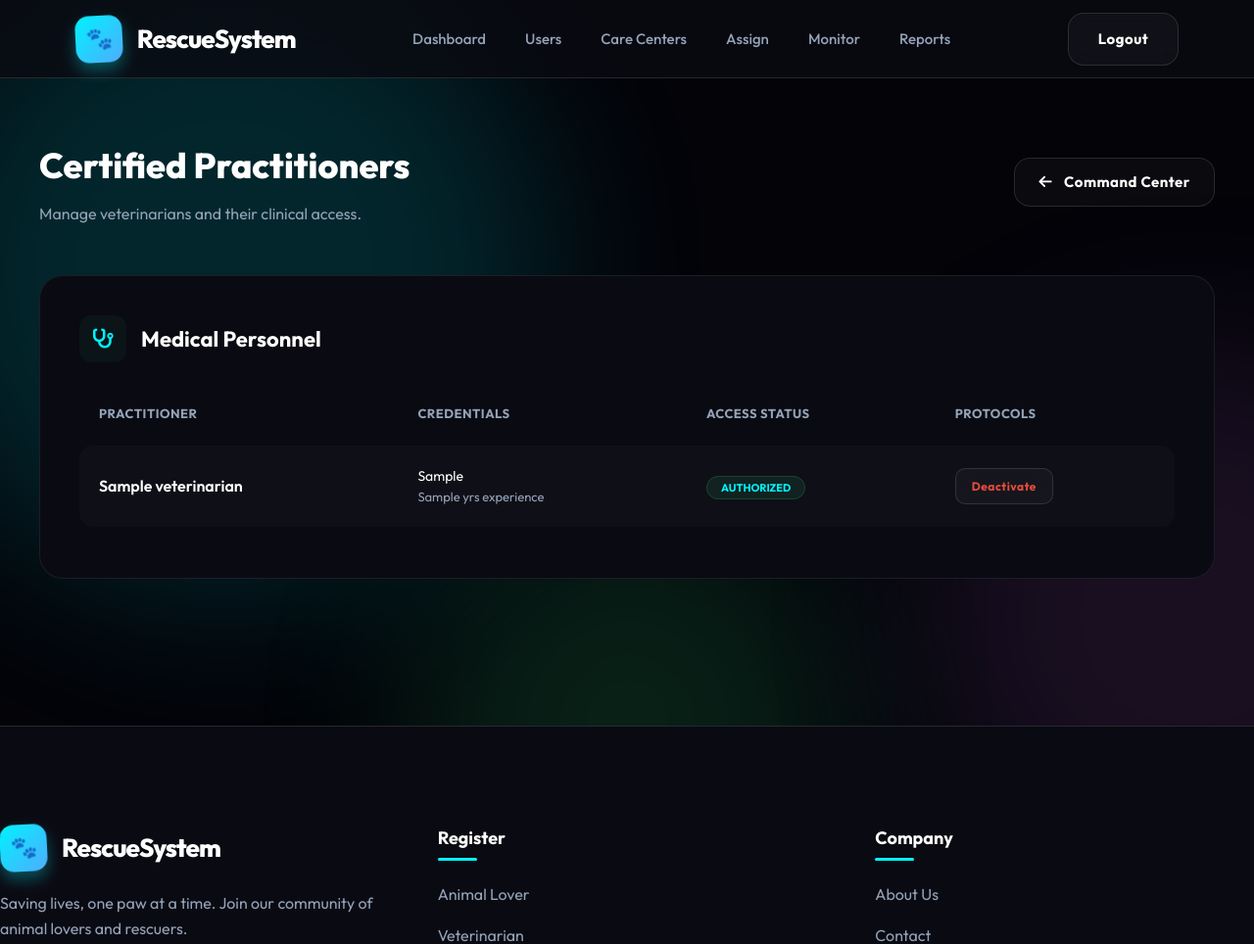
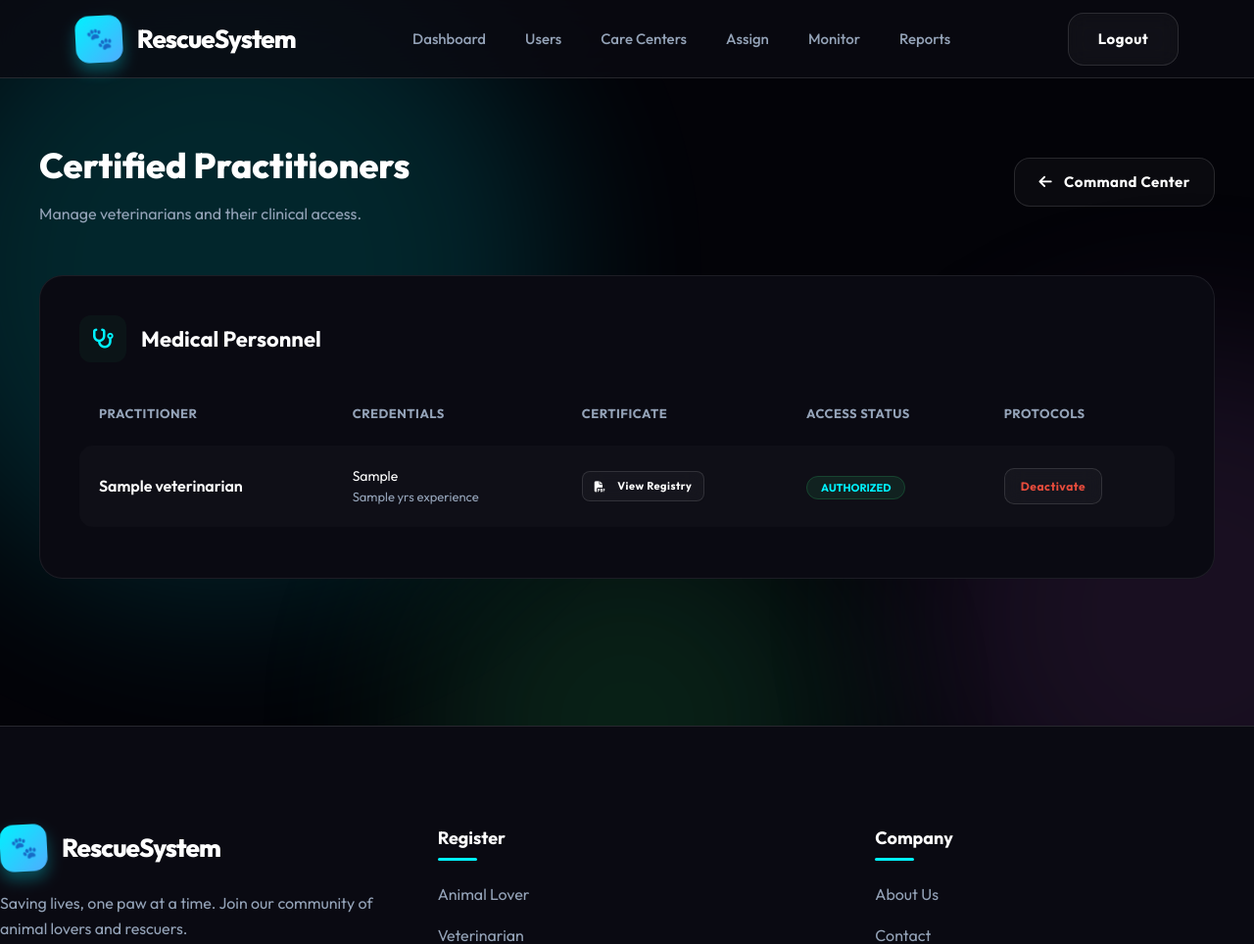
Before and after one commit to VishnuSuresh0204/Animal-Rescue, a Django app: page /admin_view_vets/ in a window 1280 px wide. Shown: the top 964 px of the page at 98% size. Run offline with Django 5.2, Linux system fonts and the light colour scheme; tables that the repository leaves empty hold one stand-in row (values such as "Sample post"); some libraries are stand-ins or nearby versions.

Commit message:
Vet Approval: certificate upload, admin approve/reject, and block/unblock syncs profile status

```diff
--- a/animal/animal/urls.py
+++ b/animal/animal/urls.py
@@ -45,6 +45,8 @@ urlpatterns = [
     path('admin_reject_team/', views.admin_reject_team),
     path('admin_block_user/', views.admin_block_user),
     path('admin_unblock_user/', views.admin_unblock_user),
+    path('admin_approve_vet/', views.admin_approve_vet),
+    path('admin_reject_vet/', views.admin_reject_vet),
     path('admin_manage_care_centers/', views.admin_manage_care_centers),
     path('admin_add_care_center/', views.admin_add_care_center),
     path('admin_edit_care_center/', views.admin_edit_care_center),
--- a/animal/myapp/models.py
+++ b/animal/myapp/models.py
@@ -53,6 +53,7 @@ class Veterinarian(models.Model):
     qualification = models.CharField(max_length=100, null=True)
     experience = models.CharField(max_length=50, null=True)
     image = models.ImageField(upload_to='vets/', null=True, blank=True)
+    certificate = models.FileField(upload_to='vet_certificates/', null=True, blank=True)
     status = models.CharField(max_length=20, choices=STATUS_CHOICES, default='Pending')
 
     def __str__(self):
--- a/animal/myapp/views.py
+++ b/animal/myapp/views.py
@@ -109,9 +109,10 @@ def vet_reg(request):
         ql = request.POST.get('qualification')
         ex = request.POST.get('experience')
         img = request.FILES.get('image')
+        cert = request.FILES.get('certificate')
         if not Login.objects.filter(username=u).exists():
             user = Login.objects.create_user(username=u, password=p, usertype='vet', view_password=p)
-            Veterinarian.objects.create(user=user, name=n, email=e, phone=ph, qualification=ql, experience=ex, image=img)
+            Veterinarian.objects.create(user=user, name=n, email=e, phone=ph, qualification=ql, experience=ex, image=img, certificate=cert)
             messages.success(request, "Registration successful. Wait for admin approval.")
             return redirect('/login/')
         else:
@@ -170,6 +171,10 @@ def admin_approve_team(request):
         team.status = 'Approved'
         team.save()
         messages.success(request, f"Approved {team.name}")
+
+    referer = request.META.get('HTTP_REFERER')
+    if referer and 'admin_view_rescue_teams' in referer:
+        return redirect(referer)
     return redirect('/admin_manage_users/')
 
 def admin_reject_team(request):
@@ -179,6 +184,36 @@ def admin_reject_team(request):
         team.status = 'Rejected'
         team.save()
         messages.info(request, f"Rejected {team.name}")
+
+    referer = request.META.get('HTTP_REFERER')
+    if referer and 'admin_view_rescue_teams' in referer:
+        return redirect(referer)
+    return redirect('/admin_manage_users/')
+
+def admin_approve_vet(request):
+    vid = request.GET.get('id')
+    vet = Veterinarian.objects.filter(id=vid).first()
+    if vet:
+        vet.status = 'Approved'
+        vet.save()
+        messages.success(request, f"Medical credentials authorized for {vet.name}")
+
+    referer = request.META.get('HTTP_REFERER')
+    if referer and 'admin_view_vets' in referer:
+        return redirect(referer)
+    return redirect('/admin_manage_users/')
+
+def admin_reject_vet(request):
+    vid = request.GET.get('id')
+    vet = Veterinarian.objects.filter(id=vid).first()
+    if vet:
+        vet.status = 'Rejected'
+        vet.save()
+        messages.info(request, f"Application rejected for {vet.name}")
+
+    referer = request.META.get('HTTP_REFERER')
+    if referer and 'admin_view_vets' in referer:
+        return redirect(referer)
     return redirect('/admin_manage_users/')
 
 def admin_block_user(request):
@@ -187,6 +222,16 @@ def admin_block_user(request):
     if user:
         user.is_active = False
         user.save()
+        # Sync status on linked profile
+        if hasattr(user, 'vet_profile'):
+            user.vet_profile.status = 'Blocked'
+            user.vet_profile.save()
+        elif hasattr(user, 'rescue_profile'):
+            user.rescue_profile.status = 'Blocked'
+            user.rescue_profile.save()
+        elif hasattr(user, 'care_profile'):
+            user.care_profile.status = 'Blocked'
+            user.care_profile.save()
         messages.info(request, f"Blocked account for {user.username}")
 
     # Redirect back to referring page or default
@@ -202,6 +247,16 @@ def admin_unblock_user(request):
     if user:
         user.is_active = True
         user.save()
+        # Sync status on linked profile
+        if hasattr(user, 'vet_profile'):
+            user.vet_profile.status = 'Approved'
+            user.vet_profile.save()
+        elif hasattr(user, 'rescue_profile'):
+            user.rescue_profile.status = 'Approved'
+            user.rescue_profile.save()
+        elif hasattr(user, 'care_profile'):
+            user.care_profile.status = 'Approved'
+            user.care_profile.save()
         messages.success(request, f"Activated account for {user.username}")
 
     # Redirect back to referring page or default
--- a/animal/templates/ADMIN/admin_view_vets.html
+++ b/animal/templates/ADMIN/admin_view_vets.html
@@ -36,6 +36,9 @@
                             Credentials</th>
                         <th
                             style="padding: 0 20px 10px; color: var(--text-secondary); font-size: 13px; text-transform: uppercase; font-weight: 700; letter-spacing: 0.5px;">
+                            Certificate</th>
+                        <th
+                            style="padding: 0 20px 10px; color: var(--text-secondary); font-size: 13px; text-transform: uppercase; font-weight: 700; letter-spacing: 0.5px;">
                             Access Status</th>
                         <th
                             style="padding: 0 20px 10px; color: var(--text-secondary); font-size: 13px; text-transform: uppercase; font-weight: 700; letter-spacing: 0.5px;">
@@ -54,6 +57,17 @@
                                 experience</div>
                         </td>
                         <td style="padding: 20px;">
+                            {% if vet.certificate %}
+                            <a href="{{ vet.certificate.url }}" target="_blank" class="btn btn-outline"
+                                style="padding: 6px 12px; font-size: 11px; border-radius: 8px;">
+                                <i class="fas fa-file-pdf"></i> View Registry
+                            </a>
+                            {% else %}
+                            <span style="color: var(--text-secondary); font-size: 12px; opacity: 0.5;">No
+                                document</span>
+                            {% endif %}
+                        </td>
+                        <td style="padding: 20px;">
                             {% if vet.status == 'Approved' %}
                             <span
                                 style="background: rgba(46, 204, 113, 0.1); color: var(--accent); padding: 4px 14px; border-radius: 100px; font-size: 11px; font-weight: 700; border: 1px solid rgba(46, 204, 113, 0.2);">AUTHORIZED</span>
@@ -69,8 +83,10 @@
                         <td style="padding: 20px; border-radius: 0 14px 14px 0;">
                             <div style="display: flex; gap: 8px;">
                                 {% if vet.status == 'Pending' %}
-                                <a href="/admin_approve_team/?id={{ vet.id }}" class="btn btn-primary"
+                                <a href="/admin_approve_vet/?id={{ vet.id }}" class="btn btn-primary"
                                     style="padding: 8px 16px; font-size: 12px; border-radius: 10px;">Authorize</a>
+                                <a href="/admin_reject_vet/?id={{ vet.id }}" class="btn btn-outline"
+                                    style="padding: 8px 16px; font-size: 12px; border-radius: 10px; color: #e74c3c;">Decline</a>
                                 {% endif %}
 
                                 {% if vet.user.is_active %}
--- a/animal/templates/vetreg.html
+++ b/animal/templates/vetreg.html
@@ -126,6 +126,10 @@
                         onchange="previewImage(event)">
                     <img id="imagePreview" class="image-preview">
                 </div>
+                <div class="form-group col-full">
+                    <label>Medical Certificate (PDF/Image)</label>
+                    <input type="file" name="certificate" required class="form-control">
+                </div>
             </div>
 
             <button type="submit" class="btn btn-primary"
```
Also changed, not shown: animal/myapp/migrations/0002_veterinarian_certificate.py (added).
